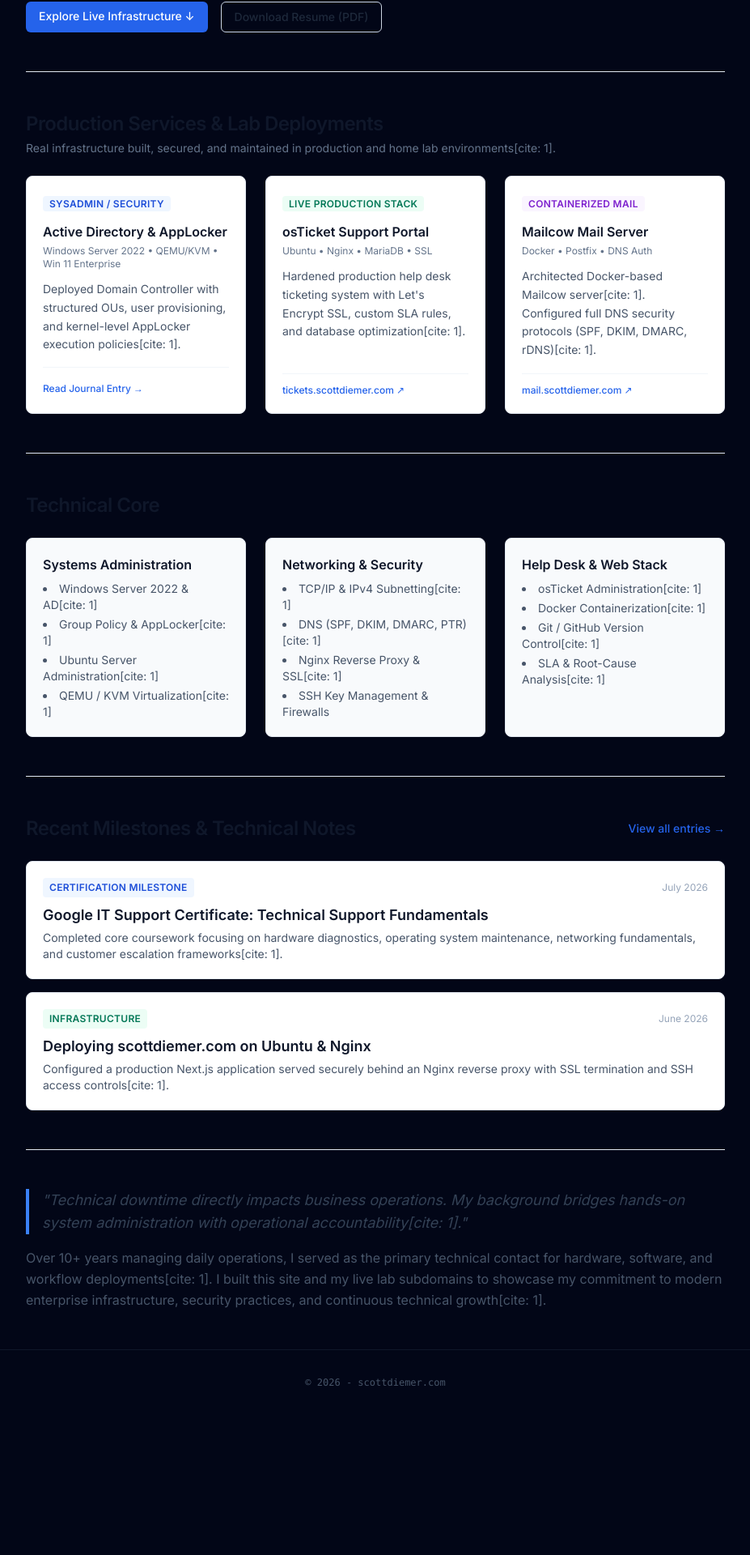
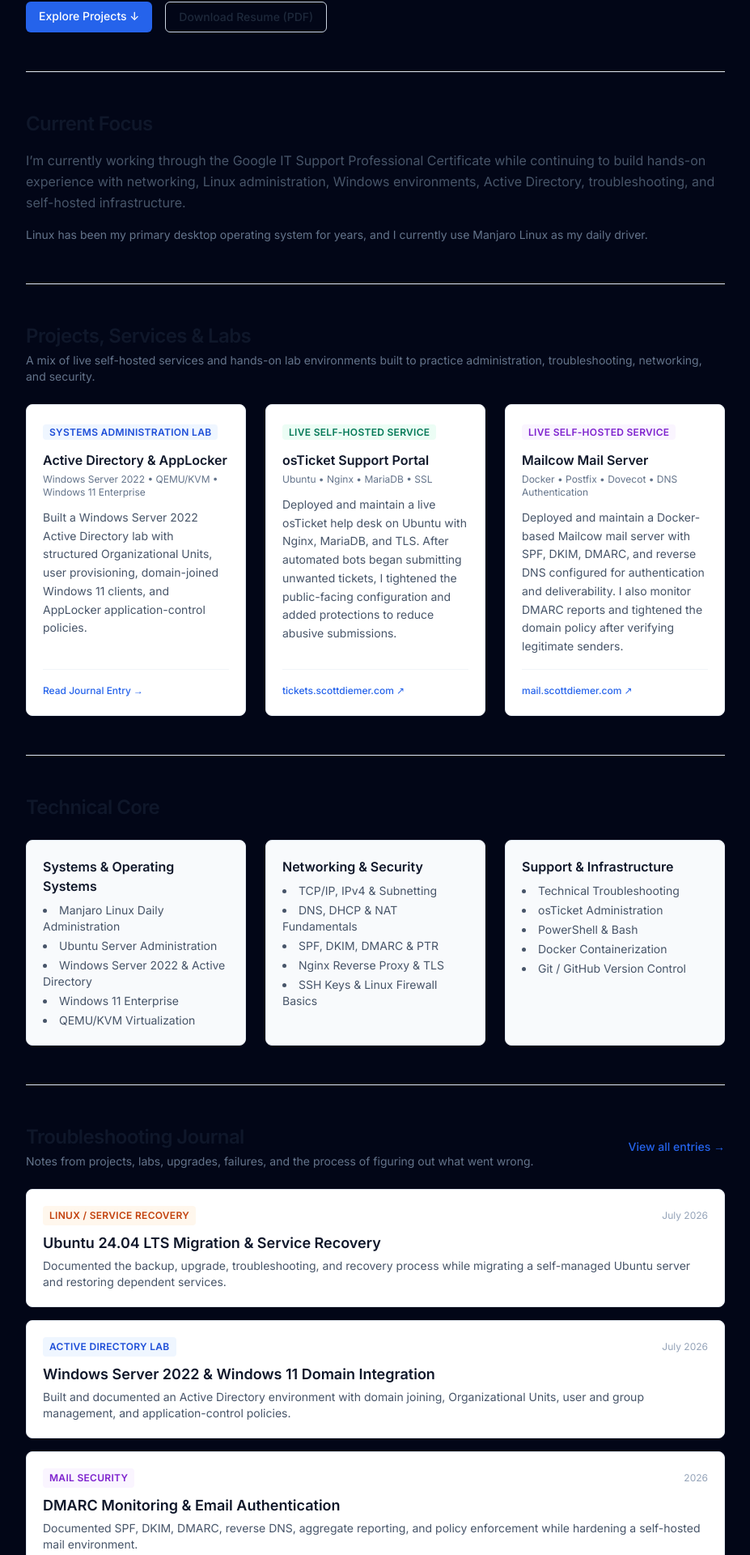
Before and after one commit to scottdiemer/my-it-portfolio, a Next.js app: page / in a window 1280 px wide. Shown: the part 477-2397 px from the top of the page at 81% size, without its empty margins (176-1103 px from the left). Before the commit the page ends 2224 px from the top, so only its background shows below. Built offline with nearby package versions, Linux system fonts and the light colour scheme.

Commit message:
feat(homepage): update portfolio content and project highlights

```diff
--- a/src/app/page.tsx
+++ b/src/app/page.tsx
@@ -6,25 +6,24 @@ export default function HomePage() {
     <div className="max-w-4xl mx-auto px-4 py-12 space-y-12 text-slate-800 dark:text-slate-200">
       {/* Header Section */}
       <header id="about" className="space-y-6">
-        {/* Animated Terminal Title (Includes Name & Title Response) */}
         <TerminalName />
 
         <p className="text-lg leading-relaxed text-slate-600 dark:text-slate-400">
-          Welcome to my technical portfolio. I am a systems-focused IT
-          professional combining 10+ years of operational leadership with
-          hands-on infrastructure engineering. Experienced in deploying
-          virtualized Active Directory environments, self-hosting production
-          help desks, and securing Linux mail infrastructure.
+          Welcome to my technical portfolio. I’m transitioning into IT support
+          after a long career in retail operations and management. This site
+          documents the hands-on work I’m doing with Linux, Windows Server,
+          Active Directory, networking, self-hosted services, troubleshooting,
+          and the Google IT Support Professional Certificate.
         </p>
 
-        {/* Action CTAs */}
         <div className="flex flex-wrap gap-4 pt-2">
           <a
             href="#labs"
             className="px-4 py-2 text-sm font-medium rounded-md bg-blue-600 text-white hover:bg-blue-700 transition-colors"
           >
-            Explore Live Infrastructure ↓
+            Explore Projects ↓
           </a>
+
           <a
             href="/Scott_Diemer_Resume.pdf"
             target="_blank"
@@ -38,37 +37,64 @@ export default function HomePage() {
 
       <hr className="border-slate-200 dark:border-slate-800" />
 
-      {/* Featured Production Stacks & Labs */}
+      {/* Current Focus */}
+      <section className="space-y-4">
+        <h2 className="text-2xl font-semibold tracking-tight text-slate-900 dark:text-white">
+          Current Focus
+        </h2>
+
+        <p className="text-base leading-relaxed text-slate-600 dark:text-slate-400">
+          I’m currently working through the Google IT Support Professional
+          Certificate while continuing to build hands-on experience with
+          networking, Linux administration, Windows environments, Active
+          Directory, troubleshooting, and self-hosted infrastructure.
+        </p>
+
+        <p className="text-sm leading-relaxed text-slate-500 dark:text-slate-400">
+          Linux has been my primary desktop operating system for years, and I
+          currently use Manjaro Linux as my daily driver.
+        </p>
+      </section>
+
+      <hr className="border-slate-200 dark:border-slate-800" />
+
+      {/* Featured Infrastructure & Labs */}
       <section id="labs" className="space-y-6 scroll-mt-6">
         <div>
           <h2 className="text-2xl font-semibold tracking-tight text-slate-900 dark:text-white">
-            Production Services & Lab Deployments
+            Projects, Services & Labs
           </h2>
+
           <p className="text-sm text-slate-500 dark:text-slate-400 mt-1">
-            Real infrastructure built, secured, and maintained in production and
-            home lab environments[cite: 1].
+            A mix of live self-hosted services and hands-on lab environments
+            built to practice administration, troubleshooting, networking, and
+            security.
           </p>
         </div>
 
         <div className="grid grid-cols-1 md:grid-cols-3 gap-6">
-          {/* Lab 1: Active Directory */}
+          {/* Active Directory Lab */}
           <div className="p-5 rounded-lg border border-slate-200 dark:border-slate-800 bg-white dark:bg-slate-950 flex flex-col justify-between">
             <div>
               <span className="text-xs font-semibold tracking-wide uppercase px-2 py-0.5 rounded bg-blue-50 dark:bg-blue-900/30 text-blue-700 dark:text-blue-300">
-                SysAdmin / Security
+                Systems Administration Lab
               </span>
+
               <h3 className="font-semibold text-slate-900 dark:text-white mt-3 mb-1">
                 Active Directory & AppLocker
               </h3>
+
               <p className="text-xs text-slate-500 dark:text-slate-400 mb-3">
-                Windows Server 2022 • QEMU/KVM • Win 11 Enterprise
+                Windows Server 2022 • QEMU/KVM • Windows 11 Enterprise
               </p>
+
               <p className="text-sm text-slate-600 dark:text-slate-400 leading-relaxed">
-                Deployed Domain Controller with structured OUs, user
-                provisioning, and kernel-level AppLocker execution
-                policies[cite: 1].
+                Built a Windows Server 2022 Active Directory lab with structured
+                Organizational Units, user provisioning, domain-joined Windows
+                11 clients, and AppLocker application-control policies.
               </p>
             </div>
+
             <div className="mt-4 pt-3 border-t border-slate-100 dark:border-slate-900">
               <Link
                 href="/journal/2026-07-15_win11_server2022_integration_journal"
@@ -79,25 +105,30 @@ export default function HomePage() {
             </div>
           </div>
 
-          {/* Lab 2: osTicket */}
+          {/* osTicket */}
           <div className="p-5 rounded-lg border border-slate-200 dark:border-slate-800 bg-white dark:bg-slate-950 flex flex-col justify-between">
             <div>
               <span className="text-xs font-semibold tracking-wide uppercase px-2 py-0.5 rounded bg-emerald-50 dark:bg-emerald-900/30 text-emerald-700 dark:text-emerald-300">
-                Live Production Stack
+                Live Self-Hosted Service
               </span>
+
               <h3 className="font-semibold text-slate-900 dark:text-white mt-3 mb-1">
                 osTicket Support Portal
               </h3>
+
               <p className="text-xs text-slate-500 dark:text-slate-400 mb-3">
                 Ubuntu • Nginx • MariaDB • SSL
               </p>
+
               <p className="text-sm text-slate-600 dark:text-slate-400 leading-relaxed">
-                Hardened production help desk ticketing system with Let's
-                Encrypt SSL, custom SLA rules, and database optimization[cite:
-                1].
+                Deployed and maintain a live osTicket help desk on Ubuntu with
+                Nginx, MariaDB, and TLS. After automated bots began submitting
+                unwanted tickets, I tightened the public-facing configuration
+                and added protections to reduce abusive submissions.
               </p>
             </div>
-            <div className="mt-4 pt-3 border-t border-slate-100 dark:border-slate-900 flex items-center justify-between">
+
+            <div className="mt-4 pt-3 border-t border-slate-100 dark:border-slate-900">
               <a
                 href="https://tickets.scottdiemer.com"
                 target="_blank"
@@ -109,24 +140,30 @@ export default function HomePage() {
             </div>
           </div>
 
-          {/* Lab 3: Mailcow Docker */}
+          {/* Mailcow */}
           <div className="p-5 rounded-lg border border-slate-200 dark:border-slate-800 bg-white dark:bg-slate-950 flex flex-col justify-between">
             <div>
               <span className="text-xs font-semibold tracking-wide uppercase px-2 py-0.5 rounded bg-purple-50 dark:bg-purple-900/30 text-purple-700 dark:text-purple-300">
-                Containerized Mail
+                Live Self-Hosted Service
               </span>
+
               <h3 className="font-semibold text-slate-900 dark:text-white mt-3 mb-1">
                 Mailcow Mail Server
               </h3>
+
               <p className="text-xs text-slate-500 dark:text-slate-400 mb-3">
-                Docker • Postfix • DNS Auth
+                Docker • Postfix • Dovecot • DNS Authentication
               </p>
+
               <p className="text-sm text-slate-600 dark:text-slate-400 leading-relaxed">
-                Architected Docker-based Mailcow server[cite: 1]. Configured
-                full DNS security protocols (SPF, DKIM, DMARC, rDNS)[cite: 1].
+                Deployed and maintain a Docker-based Mailcow mail server with
+                SPF, DKIM, DMARC, and reverse DNS configured for authentication
+                and deliverability. I also monitor DMARC reports and tightened
+                the domain policy after verifying legitimate senders.
               </p>
             </div>
-            <div className="mt-4 pt-3 border-t border-slate-100 dark:border-slate-900 flex items-center justify-between">
+
+            <div className="mt-4 pt-3 border-t border-slate-100 dark:border-slate-900">
               <a
                 href="https://mail.scottdiemer.com"
                 target="_blank"
@@ -142,7 +179,7 @@ export default function HomePage() {
 
       <hr className="border-slate-200 dark:border-slate-800" />
 
-      {/* Technical Core Section */}
+      {/* Technical Core */}
       <section id="skills" className="space-y-4 scroll-mt-6">
         <h2 className="text-2xl font-semibold tracking-tight text-slate-900 dark:text-white">
           Technical Core
@@ -151,35 +188,43 @@ export default function HomePage() {
         <div className="grid grid-cols-1 md:grid-cols-3 gap-6 pt-2">
           <div className="p-5 rounded-lg border border-slate-200 dark:border-slate-800 bg-slate-50 dark:bg-slate-900">
             <h3 className="font-semibold text-slate-900 dark:text-white mb-2">
-              Systems Administration
+              Systems & Operating Systems
             </h3>
+
             <ul className="list-disc list-inside space-y-1 text-sm text-slate-600 dark:text-slate-400">
-              <li>Windows Server 2022 & AD[cite: 1]</li>
-              <li>Group Policy & AppLocker[cite: 1]</li>
-              <li>Ubuntu Server Administration[cite: 1]</li>
-              <li>QEMU / KVM Virtualization[cite: 1]</li>
+              <li>Manjaro Linux Daily Administration</li>
+              <li>Ubuntu Server Administration</li>
+              <li>Windows Server 2022 & Active Directory</li>
+              <li>Windows 11 Enterprise</li>
+              <li>QEMU/KVM Virtualization</li>
             </ul>
           </div>
+
           <div className="p-5 rounded-lg border border-slate-200 dark:border-slate-800 bg-slate-50 dark:bg-slate-900">
             <h3 className="font-semibold text-slate-900 dark:text-white mb-2">
               Networking & Security
             </h3>
+
             <ul className="list-disc list-inside space-y-1 text-sm text-slate-600 dark:text-slate-400">
-              <li>TCP/IP & IPv4 Subnetting[cite: 1]</li>
-              <li>DNS (SPF, DKIM, DMARC, PTR)[cite: 1]</li>
-              <li>Nginx Reverse Proxy & SSL[cite: 1]</li>
-              <li>SSH Key Management & Firewalls</li>
+              <li>TCP/IP, IPv4 & Subnetting</li>
+              <li>DNS, DHCP & NAT Fundamentals</li>
+              <li>SPF, DKIM, DMARC & PTR</li>
+              <li>Nginx Reverse Proxy & TLS</li>
+              <li>SSH Keys & Linux Firewall Basics</li>
             </ul>
           </div>
+
           <div className="p-5 rounded-lg border border-slate-200 dark:border-slate-800 bg-slate-50 dark:bg-slate-900">
             <h3 className="font-semibold text-slate-900 dark:text-white mb-2">
-              Help Desk & Web Stack
+              Support & Infrastructure
             </h3>
+
             <ul className="list-disc list-inside space-y-1 text-sm text-slate-600 dark:text-slate-400">
-              <li>osTicket Administration[cite: 1]</li>
-              <li>Docker Containerization[cite: 1]</li>
-              <li>Git / GitHub Version Control[cite: 1]</li>
-              <li>SLA & Root-Cause Analysis[cite: 1]</li>
+              <li>Technical Troubleshooting</li>
+              <li>osTicket Administration</li>
+              <li>PowerShell & Bash</li>
+              <li>Docker Containerization</li>
+              <li>Git / GitHub Version Control</li>
             </ul>
           </div>
         </div>
@@ -187,60 +232,94 @@ export default function HomePage() {
 
       <hr className="border-slate-200 dark:border-slate-800" />
 
-      {/* Featured Milestones & Journal */}
+      {/* Journal */}
       <section className="space-y-4">
-        <div className="flex items-center justify-between">
-          <h2 className="text-2xl font-semibold tracking-tight text-slate-900 dark:text-white">
-            Recent Milestones & Technical Notes
-          </h2>
+        <div className="flex items-center justify-between gap-4">
+          <div>
+            <h2 className="text-2xl font-semibold tracking-tight text-slate-900 dark:text-white">
+              Troubleshooting Journal
+            </h2>
+
+            <p className="text-sm text-slate-500 dark:text-slate-400 mt-1">
+              Notes from projects, labs, upgrades, failures, and the process of
+              figuring out what went wrong.
+            </p>
+          </div>
+
           <Link
             href="/journal"
-            className="text-sm font-medium text-blue-600 dark:text-blue-400 hover:underline"
+            className="text-sm font-medium text-blue-600 dark:text-blue-400 hover:underline whitespace-nowrap"
           >
             View all entries →
           </Link>
         </div>
 
         <div className="space-y-4 pt-2">
-          {/* Milestone 1 */}
           <Link
-            href="/journal/2026-06-29-technical-review-and-completing-os-fundamentals"
+            href="/journal/2026-07-31-pre-upgrade-backups-ubuntu-24-04-lts-migration-and-service-recovery"
             className="block p-5 rounded-lg border border-slate-200 dark:border-slate-800 bg-white dark:bg-slate-950 hover:border-blue-500 dark:hover:border-blue-400 transition-all group"
           >
-            <div className="flex items-center justify-between mb-2">
-              <span className="text-xs font-semibold tracking-wide uppercase px-2 py-1 rounded bg-blue-50 dark:bg-blue-900/30 text-blue-700 dark:text-blue-300">
-                Certification Milestone
+            <div className="flex items-center justify-between mb-2 gap-4">
+              <span className="text-xs font-semibold tracking-wide uppercase px-2 py-1 rounded bg-orange-50 dark:bg-orange-900/30 text-orange-700 dark:text-orange-300">
+                Linux / Service Recovery
               </span>
+
               <span className="text-xs text-slate-400">July 2026</span>
             </div>
+
             <h3 className="text-lg font-semibold text-slate-900 dark:text-white group-hover:text-blue-600 dark:group-hover:text-blue-400 transition-colors">
-              Google IT Support Certificate: Technical Support Fundamentals
+              Ubuntu 24.04 LTS Migration & Service Recovery
             </h3>
+
             <p className="text-sm text-slate-600 dark:text-slate-400 mt-1">
-              Completed core coursework focusing on hardware diagnostics,
-              operating system maintenance, networking fundamentals, and
-              customer escalation frameworks[cite: 1].
+              Documented the backup, upgrade, troubleshooting, and recovery
+              process while migrating a self-managed Ubuntu server and restoring
+              dependent services.
             </p>
           </Link>
 
-          {/* Milestone 2 */}
           <Link
-            href="/journal/2026-06-26-building-and-deploying-decoupled-nextjs-portfolio"
+            href="/journal/2026-07-15_win11_server2022_integration_journal"
             className="block p-5 rounded-lg border border-slate-200 dark:border-slate-800 bg-white dark:bg-slate-950 hover:border-blue-500 dark:hover:border-blue-400 transition-all group"
           >
-            <div className="flex items-center justify-between mb-2">
-              <span className="text-xs font-semibold tracking-wide uppercase px-2 py-1 rounded bg-emerald-50 dark:bg-emerald-900/30 text-emerald-700 dark:text-emerald-300">
-                Infrastructure
+            <div className="flex items-center justify-between mb-2 gap-4">
+              <span className="text-xs font-semibold tracking-wide uppercase px-2 py-1 rounded bg-blue-50 dark:bg-blue-900/30 text-blue-700 dark:text-blue-300">
+                Active Directory Lab
               </span>
-              <span className="text-xs text-slate-400">June 2026</span>
+
+              <span className="text-xs text-slate-400">July 2026</span>
             </div>
+
             <h3 className="text-lg font-semibold text-slate-900 dark:text-white group-hover:text-blue-600 dark:group-hover:text-blue-400 transition-colors">
-              Deploying scottdiemer.com on Ubuntu & Nginx
+              Windows Server 2022 & Windows 11 Domain Integration
             </h3>
+
             <p className="text-sm text-slate-600 dark:text-slate-400 mt-1">
-              Configured a production Next.js application served securely behind
-              an Nginx reverse proxy with SSL termination and SSH access
-              controls[cite: 1].
+              Built and documented an Active Directory environment with domain
+              joining, Organizational Units, user and group management, and
+              application-control policies.
+            </p>
+          </Link>
+
+          <Link
+            href="/journal/2026-07-24-Email-Deliverability-Hardening/"
+            className="block p-5 rounded-lg border border-slate-200 dark:border-slate-800 bg-white dark:bg-slate-950 hover:border-blue-500 dark:hover:border-blue-400 transition-all group"
+          >
+            <div className="flex items-center justify-between mb-2 gap-4">
+              <span className="text-xs font-semibold tracking-wide uppercase px-2 py-1 rounded bg-purple-50 dark:bg-purple-900/30 text-purple-700 dark:text-purple-300">
+                Mail Security
+              </span>
+
+              <span className="text-xs text-slate-400">2026</span>
+            </div>
+
+            <h3 className="text-lg font-semibold text-slate-900 dark:text-white group-hover:text-blue-600 dark:group-hover:text-blue-400 transition-colors">
+              DMARC Monitoring & Email Authentication
+            </h3>
+
+            <p className="text-sm text-slate-600 dark:text-slate-400 mt-1">
+              Documented SPF, DKIM, DMARC, reverse DNS, aggregate reporting, and
+              policy enforcement while hardening a self-hosted mail environment.
             </p>
           </Link>
         </div>
@@ -248,19 +327,24 @@ export default function HomePage() {
 
       <hr className="border-slate-200 dark:border-slate-800" />
 
-      {/* Context Quote / Close */}
+      {/* Closing */}
       <section className="space-y-4">
-        <div className="border-l-4 border-blue-500 pl-4 my-4 italic text-lg text-slate-700 dark:text-slate-300">
-          "Technical downtime directly impacts business operations. My
-          background bridges hands-on system administration with operational
-          accountability[cite: 1]."
+        <div className="border-l-4 border-blue-500 pl-4 my-4 text-lg text-slate-700 dark:text-slate-300">
+          I learn best by building things, troubleshooting what breaks, and
+          understanding why the fix worked.
         </div>
+
         <p className="text-base leading-relaxed text-slate-600 dark:text-slate-400">
-          Over 10+ years managing daily operations, I served as the primary
-          technical contact for hardware, software, and workflow
-          deployments[cite: 1]. I built this site and my live lab subdomains to
-          showcase my commitment to modern enterprise infrastructure, security
-          practices, and continuous technical growth[cite: 1].
+          My background in retail operations has given me years of experience
+          helping people, solving problems, and keeping day-to-day operations
+          moving. I’m now combining that experience with hands-on technical work
+          as I transition into IT support.
+        </p>
+
+        <p className="text-base leading-relaxed text-slate-600 dark:text-slate-400">
+          This portfolio is where I document that process — including the
+          systems I build, the problems I run into, what I tried, and what I
+          learned along the way.
         </p>
       </section>
     </div>
```
